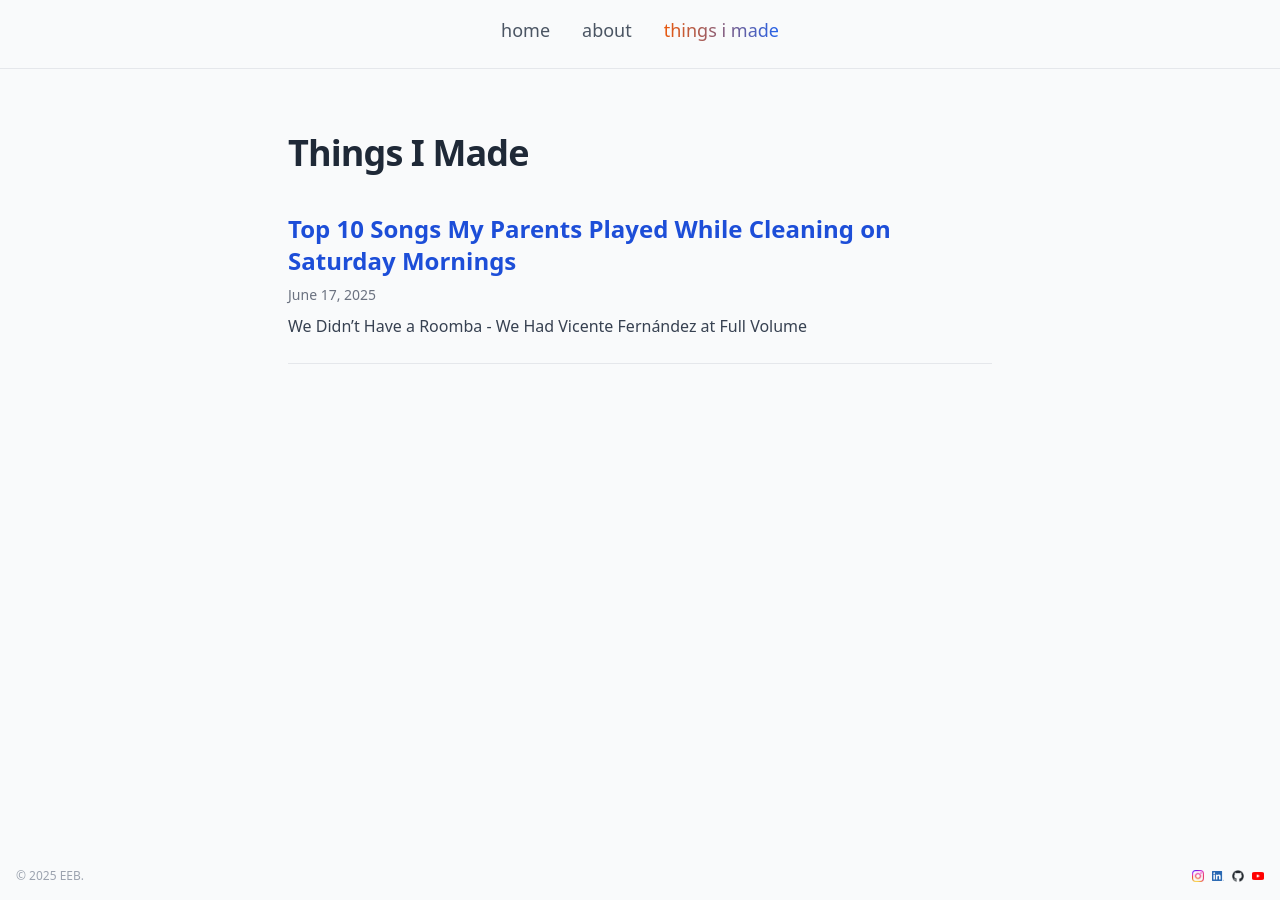
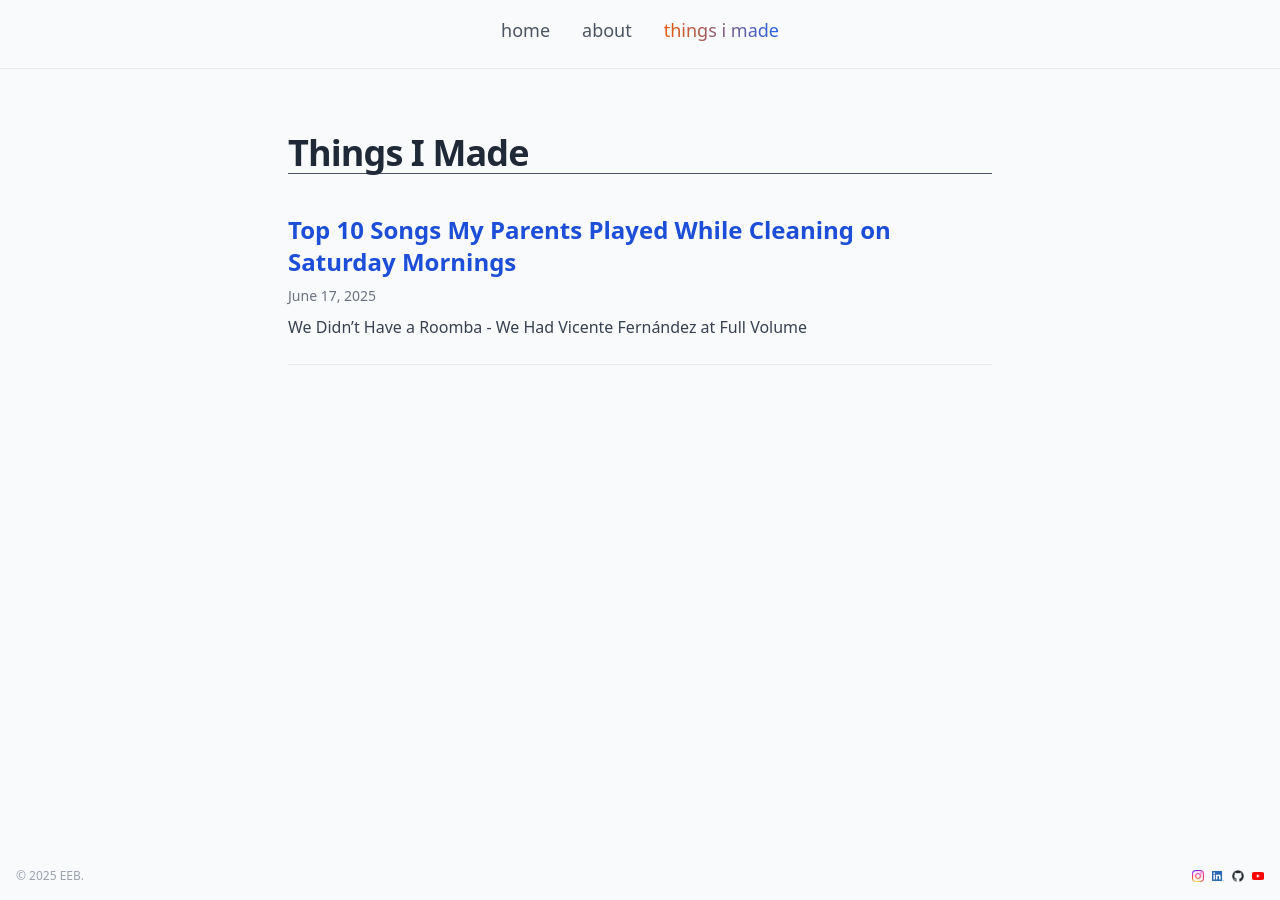
Before and after one commit to enriquebarragan/enriquebarragan.github.io, a Jekyll site: the page built from _things-i-made/index.html, in a window 1280 px wide. Built offline with Jekyll 4.4.1, drawn with Linux system fonts in a browser that asks for light colours; nearby versions of some CDN libraries.

Commit message:
Update index.html

```diff
--- a/_things-i-made/index.html
+++ b/_things-i-made/index.html
@@ -5,7 +5,7 @@ permalink: /things-i-made/
 ---
 
 <section class="max-w-3xl mx-auto px-4 py-12">
-  <h1 class="text-4xl font-extrabold tracking-tight mb-10 text-gray-800">
+  <h1 class="border-b border-gray-600 text-4xl font-extrabold tracking-tight mb-10 text-gray-800">
     Things I Made
   </h1>
 
```
